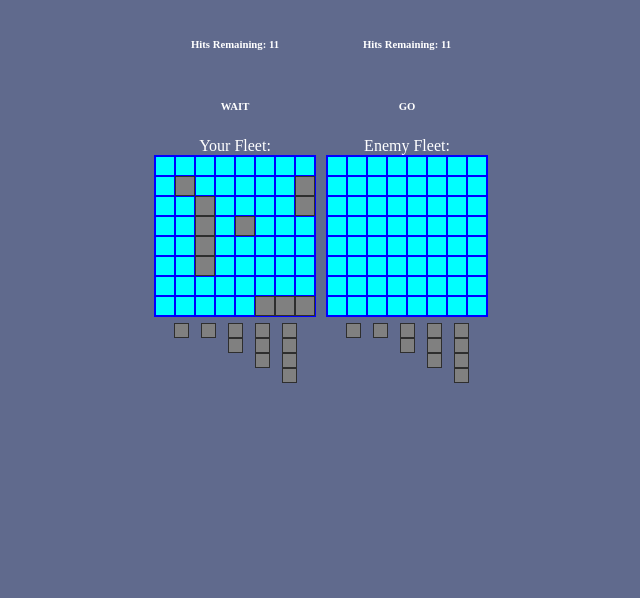
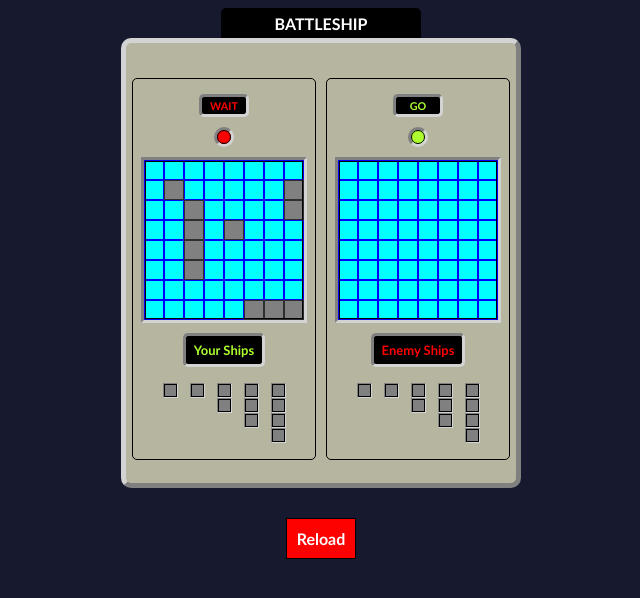
Before and after one commit to SuperHeavyBallet/TOP-Battleship, a website: page index.html in a window 1280 px wide. Shown: the whole page, without its empty margins (319-959 px from the left). Drawn offline with Linux system fonts and the light colour scheme.

Commit message:
Finishing touches, in working state now

```diff
--- a/index.html
+++ b/index.html
@@ -8,15 +8,19 @@
     <link href="./style.css" rel="stylesheet">
 </head>
 <body>
+    <div class="title">BATTLESHIP</div>
     <div class="game-container">
+
+
     <div id="player-one-container" class="player-container one">
         <div id="player-one-stats-container" class="player-stats-container one">
-            <h6 id="hits-remaining-player">Hits Remaining: 11</h6>
-            <h6 id="player-turn-indicator">WAIT</h6>
+
+            <h6 id="player-turn-indicator" class="turn-indicator red-text">WAIT</h6>
+            <span id="player-light" class="dot red"></span>
 
         </div>
 
-        <div>Your Fleet:</div>
+
         <div id="player-one-gameboard-container" class="gameboard-container">
 
 
@@ -24,17 +28,19 @@
 
 
         </div>
+        <div class="player-fleet-text green-text">Your Ships</div>
 
     </div>
 
     <div id="player-two-container" class="player-container two">
         <div id="player-two-stats-container" class="player-stats-container two">
-            <h6 id="hits-remaining-computer">Hits Remaining: 11</h6>
-            <h6 id="computer-turn-indicator">GO</h6>
+
+            <h6 id="computer-turn-indicator" class="turn-indicator green-text">GO</h6>
+            <span id="computer-light" class="dot green"></span>
 
         </div>
 
-        <div>Enemy Fleet:</div>
+
 
         <div id="player-two-gameboard-container" class="gameboard-container">
 
@@ -42,6 +48,7 @@
             <div id="gameboard-lock" class="gameboard-lock hidden"></div>
 
         </div>
+        <div class="computer-fleet-text red-text">Enemy Ships</div>
 
     </div>
 
@@ -49,8 +56,8 @@
 </div>
 
 <div id="play-again-container" class="play-again-container">
-    <div id="play-again-button" class="play-again-button hidden">
-        <h4>Play Again?</h4>
+    <div id="play-again-button" class="play-again-button ">
+        <h4 id="play-again-button-text">Reload</h4>
     </div>
 </div>
 </body>
--- a/javascript.js
+++ b/javascript.js
@@ -5,6 +5,7 @@ class GameManager
         this.playerOne = playerOne;
         this.refineComputerSelection = refineComputerSelection;
         this.lastComputerSelectedSquare = lastComputerSelectedSquare;
+        this.reloadButton();
     }
 
     createGameBoard(name, rows, columns)
@@ -17,13 +18,28 @@ class GameManager
         const playerTurnIndicator = document.getElementById("player-turn-indicator");
         const computerTurnIndicator = document.getElementById("computer-turn-indicator");
         const gameBoardLockPlayer = document.getElementById("gameboard-lock");
+        const playerLight = document.getElementById("player-light");
+        const computerLight = document.getElementById("computer-light");
 
         if (playerOne.isPlayerTurn)
         {
             gameBoardLockPlayer.classList.remove("hidden");
 
             playerTurnIndicator.textContent = ("GO");
+
+            playerLight.classList.remove("red");
+            playerLight.classList.add("green");
+
+            playerTurnIndicator.classList.remove("red-text");
+            playerTurnIndicator.classList.add("green-text");
+
             computerTurnIndicator.textContent = ("WAIT");
+
+            computerLight.classList.remove("green");
+            computerLight.classList.add("red");
+
+            computerTurnIndicator.classList.remove("green-text");
+            computerTurnIndicator.classList.add("red-text");
 
             playerOne.isPlayerTurn = false;
 
@@ -34,7 +50,20 @@ class GameManager
             gameBoardLockPlayer.classList.add("hidden");
 
             playerTurnIndicator.textContent = ("WAIT");
+
+            playerLight.classList.remove("green");
+            playerLight.classList.add("red");
+
+            playerTurnIndicator.classList.remove("green-text");
+            playerTurnIndicator.classList.add("red-text");
+
             computerTurnIndicator.textContent = ("GO");
+
+            computerLight.classList.remove("red");
+            computerLight.classList.add("green");
+
+            computerTurnIndicator.classList.remove("red-text");
+            computerTurnIndicator.classList.add("green-text");
 
             playerOne.isPlayerTurn = true;
         }
@@ -105,16 +134,47 @@ class GameManager
         }
     }
 
-    gameOverLockScreen(loser)
+    gameOverLockScreen(winner)
     {
         const gameBoardLockPlayer = document.getElementById("gameboard-lock-player");
         const gameBoardLockComputer = document.getElementById("gameboard-lock");
+
+
+        const playerWinTextDisplay = document.getElementById("player-turn-indicator");
+        const computerWinTextDisplay = document.getElementById("computer-turn-indicator");
+
 
         gameBoardLockPlayer.classList.remove("hidden");
         gameBoardLockComputer.classList.remove("hidden");
 
         gameBoardLockPlayer.classList.add("gameboard-gameover-lock");
         gameBoardLockComputer.classList.add("gameboard-gameover-lock");
+
+        if (winner === "player")
+        {
+            playerWinTextDisplay.textContent = 'WIN';
+            playerWinTextDisplay.classList.remove("red-text");
+            playerWinTextDisplay.classList.add("green-text");
+
+            computerWinTextDisplay.textContent = "LOSE";
+            computerWinTextDisplay.classList.remove("green-text");
+            computerWinTextDisplay.classList.add("red-text");
+
+        }
+        else if (winner === "computer")
+        {
+            playerWinTextDisplay.textContent = 'LOSE';
+            playerWinTextDisplay.classList.remove("green-text");
+            playerWinTextDisplay.classList.add("red-text");
+
+            computerWinTextDisplay.textContent = "WIN";
+            computerWinTextDisplay.classList.remove("red-text");
+            computerWinTextDisplay.classList.add("green-text");
+
+
+
+
+        }
 
         this.replayButton();
     }
@@ -132,15 +192,21 @@ class GameManager
 
     }
 
-    replayButton()
+    reloadButton()
     {
-        const replayButton = document.getElementById("play-again-button");
-        replayButton.classList.remove("hidden");
-
-        replayButton.addEventListener('click', () =>
+        const reploadButton = document.getElementById("play-again-button");
+        reploadButton.addEventListener('click', () =>
         {
             location.reload();
         }, {once : true} );
+    }
+
+    replayButton()
+    {
+        const replayButton = document.getElementById("play-again-button-text");
+        replayButton.textContent = "Play Again?"
+
+
     }
 }
 
@@ -592,8 +658,8 @@ class GameBoard{
                 if (playerGameBoard === playerOneGameBoard)
                 {
                     playerOne.hitsRemaining -=1;
-                    const hitsRemainingPlayer = document.getElementById("hits-remaining-player");
-                    hitsRemainingPlayer.textContent = (`Hits Remaining: ${playerOne.hitsRemaining}`);
+                    //const hitsRemainingPlayer = document.getElementById("hits-remaining-player");
+                    //hitsRemainingPlayer.textContent = (`Hits Remaining: ${playerOne.hitsRemaining}`);
 
                     //console.log("PLAYER 1 FLEET", playerOne.playerShips);
 
@@ -616,9 +682,9 @@ class GameBoard{
                 else if (playerGameBoard === playerTwoGameBoard)
                 {
                     playerTwo.hitsRemaining -=1;
-                    const hitsRemainingComputer = document.getElementById("hits-remaining-computer");
+                    //const hitsRemainingComputer = document.getElementById("hits-remaining-computer");
                     //console.log(hitsRemainingComputer);
-                    hitsRemainingComputer.textContent = (`Hits Remaining: ${playerTwo.hitsRemaining}`);
+                    //hitsRemainingComputer.textContent = (`Hits Remaining: ${playerTwo.hitsRemaining}`);
 
                     //console.log("PLAYER 2 FLEET", playerTwo.playerShips);
 
--- a/style.css
+++ b/style.css
@@ -1,17 +1,42 @@
 *{
     box-sizing: border-box;
+    font-family: 'Gill Sans', 'Gill Sans MT', Calibri, 'Trebuchet MS', sans-serif;
 }
 
 body{
-    background-color: rgb(96, 106, 141);
+    background-color: rgb(23, 26, 46);
     color: rgb(255, 255, 255);
+    display: flex;
+    flex-direction: column;
+    align-items: center;
 
+}
+
+.title{
+    background-color: black;
+    width: 200px;
+    border-top-right-radius: 5px;
+    border-top-left-radius: 5px;
+    height: 30px;
+    text-align: center;
+    padding: 6px;
+    font-weight: bolder;
 }
 
 .game-container{
     display: flex;
     flex-direction: row;
     justify-content: center;
+    width: 400px;
+    height: 450px;
+    border: 1px solid black;
+    padding: 30px 10px;
+    background-color: rgb(182, 181, 160);
+    border-radius: 10px;
+    border-top:5px solid lightgrey;
+    border-bottom:5px solid grey;
+    border-left:5px solid lightgrey;
+    border-right:5px solid grey;
 }
 
 .player-container{
@@ -19,6 +44,11 @@ body{
     flex-direction: column;
     align-items: center;
     margin: 5px;
+    padding: 10px 8px;
+    border-radius: 5px;
+    height: fit-content;
+    border: 1px solid black;
+
 
 }
 
@@ -28,15 +58,85 @@ body{
     align-items: center;
 }
 
+.turn-indicator{
+    border: 1px solid black;
+    margin: 5px 0;
+    background-color: black;
+    color: greenyellow;
+    width: 50px;
+    height:23px;
+    text-align: center;
+    justify-content: center;
+    padding-top: 2px;
+    border-radius: 5px;
+    border-top:3px solid grey;
+    border-bottom:3px solid lightgrey;
+    border-left:3px solid grey;
+    border-right:3px solid lightgrey;
+
+}
+
+.dot{
+    height: 20px;
+    width: 20px;
+    border: 2px solid black;
+    border-radius: 50%;
+    display: inline-block;
+    margin: 5px 5px 10px 5px;
+    border-top:3px solid grey;
+    border-bottom:3px solid lightgrey;
+    border-left:3px solid grey;
+    border-right:3px solid lightgrey;
+    outline: 1px solid black;
+    outline-offset: -4px;
+}
+
+.green{
+    background-color:greenyellow;
+}
+
+.red{
+    background-color: red;
+}
+
+.green-text{
+    color:greenyellow;
+}
+
+.red-text{
+    color: red;
+}
+
+.computer-fleet-text,
+.player-fleet-text{
+    margin: 10px 5px;
+    padding: 6px 8px;
+
+    background-color: rgb(0, 0, 0);
+    border-radius: 5px;
+    font-size: small;
+    font-weight: bold;
+    border-top:3px solid grey;
+    border-bottom:3px solid lightgrey;
+    border-left:3px solid grey;
+    border-right:3px solid lightgrey;
+}
+
 
 
 .gameboard-container{
-    border: 1px solid blue;
+    border: 1px solid rgb(0, 0, 0);
     background-color: blue;
     color: white;
     display: flex;
     flex-direction: column;
     align-items: center;
+    border-top:3px solid grey;
+    border-bottom:3px solid lightgrey;
+    border-left:3px solid grey;
+    border-right:3px solid lightgrey;
+    outline: 1px solid black;
+    outline-offset: -5px;
 }
 #gameboard-row{
     display: flex;
@@ -107,15 +207,13 @@ body{
     margin-top: 30px;
 }
 
+.play-again-container:hover{
+    cursor: pointer;
+}
+
 .play-again-button{
     border: 1px solid black;
     background-color: rgb(253, 0, 0);
-
-
-
-
-
-
 }
 
 .play-again-button > h4{
@@ -140,6 +238,12 @@ body{
     border: 1px solid rgb(46, 46, 46);
     text-align: center;
     color: black;
+    border-top:1px solid grey;
+    border-bottom:1px solid lightgrey;
+    border-left:1px solid grey;
+    border-right:1px solid lightgrey;
+    outline: 1px solid black;
+    outline-offset: -2px;
 
 }
 
```
Also changed, not shown: README.md.
